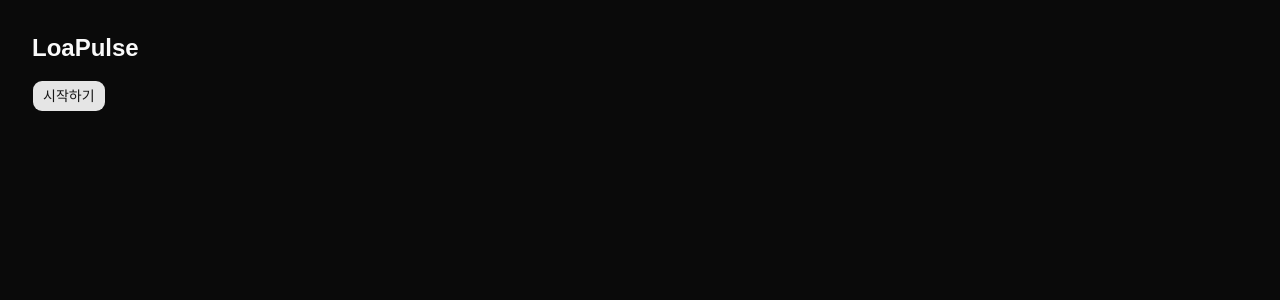
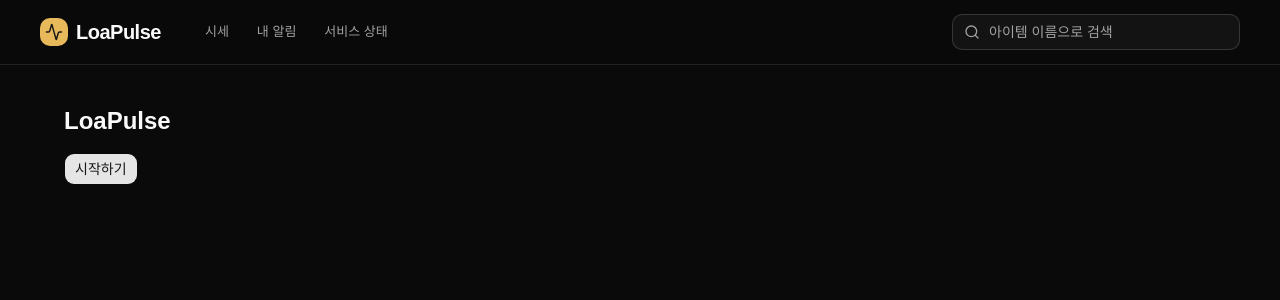
Before and after one commit to loa-pulse/loa-pulse-frontend, a React (Vite) app: page / in a window 1280 px wide. Shown: the top 300 px of the page. Built offline with nearby package versions, Linux system fonts and the light colour scheme.

Commit message:
feat: 공통 헤더(로고, 메뉴, 검색)와 본문 레이아웃 추가

```diff
--- a/src/App.tsx
+++ b/src/App.tsx
@@ -1,11 +1,17 @@
 import { Outlet } from 'react-router'
+import { Header } from '@/components/layout/header'
+import { Toaster } from '@/components/ui/sonner'
 
-/** 모든 페이지가 공유하는 레이아웃 */
+/** 모든 페이지가 공유하는 레이아웃. 데스크톱 1440px 기준, 본문 폭 1200px */
 function App() {
   return (
-    <main className="p-8">
-      <Outlet />
-    </main>
+    <>
+      <Header />
+      <main className="mx-auto w-full max-w-[1200px] px-6 pt-10 pb-20">
+        <Outlet />
+      </main>
+      <Toaster />
+    </>
   )
 }
 
--- /dev/null
+++ b/src/components/layout/header-nav.tsx
@@ -0,0 +1,30 @@
+import { NavLink } from 'react-router'
+import { cn } from '@/lib/utils'
+
+const links = [
+  { to: '/items', label: '시세' },
+  { to: '/alerts', label: '내 알림' },
+  { to: '/status', label: '서비스 상태' },
+]
+
+/** 헤더 메뉴. 현재 경로의 메뉴만 밝게 보여준다 */
+export function HeaderNav() {
+  return (
+    <nav aria-label="주 메뉴" className="flex items-center gap-1">
+      {links.map((link) => (
+        <NavLink
+          key={link.to}
+          to={link.to}
+          className={({ isActive }) =>
+            cn(
+              'rounded-md px-3 py-1.5 text-[13px] font-medium transition-colors hover:text-foreground',
+              isActive ? 'text-foreground' : 'text-muted-foreground',
+            )
+          }
+        >
+          {link.label}
+        </NavLink>
+      ))}
+    </nav>
+  )
+}
--- /dev/null
+++ b/src/components/layout/header-search.tsx
@@ -0,0 +1,38 @@
+import { useState, type FormEvent } from 'react'
+import { useNavigate } from 'react-router'
+import { SearchIcon } from 'lucide-react'
+import { Input } from '@/components/ui/input'
+
+/**
+ * 헤더 검색. Enter를 누르면 시세 목록의 전체 카테고리에서 검색한다.
+ * 자동완성은 만들지 않는다 (08-frontend-plan "정한 것").
+ */
+export function HeaderSearch() {
+  const navigate = useNavigate()
+  const [query, setQuery] = useState('')
+
+  function handleSubmit(event: FormEvent) {
+    event.preventDefault()
+    const q = query.trim()
+    if (!q) return
+    const params = new URLSearchParams({ category: 'all', q })
+    navigate(`/items?${params}`)
+  }
+
+  return (
+    <form role="search" onSubmit={handleSubmit} className="relative w-72">
+      <SearchIcon
+        aria-hidden="true"
+        className="pointer-events-none absolute top-1/2 left-3 size-4 -translate-y-1/2 text-muted-foreground"
+      />
+      <Input
+        type="search"
+        aria-label="아이템 검색"
+        placeholder="아이템 이름으로 검색"
+        value={query}
+        onChange={(e) => setQuery(e.target.value)}
+        className="h-9 bg-card pl-9"
+      />
+    </form>
+  )
+}
--- /dev/null
+++ b/src/components/layout/header.tsx
@@ -0,0 +1,33 @@
+import type { ReactNode } from 'react'
+import { Link } from 'react-router'
+import { ActivityIcon } from 'lucide-react'
+import { HeaderNav } from './header-nav'
+import { HeaderSearch } from './header-search'
+
+type HeaderProps = {
+  /** 오른쪽 영역 (실시간 표시, 로그인 버튼 또는 사용자 메뉴) */
+  actions?: ReactNode
+}
+
+/** 공통 헤더 (Figma Header). 로고, 메뉴, 검색, 오른쪽 동작 */
+export function Header({ actions }: HeaderProps) {
+  return (
+    <header className="sticky top-0 z-40 border-b bg-background/95 backdrop-blur">
+      <div className="flex h-16 items-center gap-8 px-10">
+        <Link to="/" className="flex items-center gap-2">
+          <span className="flex size-7 items-center justify-center rounded-lg bg-brand-gold">
+            <ActivityIcon
+              aria-hidden="true"
+              className="size-[18px] text-primary-foreground"
+            />
+          </span>
+          <span className="text-xl font-bold tracking-tight">LoaPulse</span>
+        </Link>
+        <HeaderNav />
+        <div className="flex-1" />
+        <HeaderSearch />
+        {actions && <div className="flex items-center gap-4">{actions}</div>}
+      </div>
+    </header>
+  )
+}
```
Also changed, not shown: 1 other file (tests, documents, lock files or other folders).
